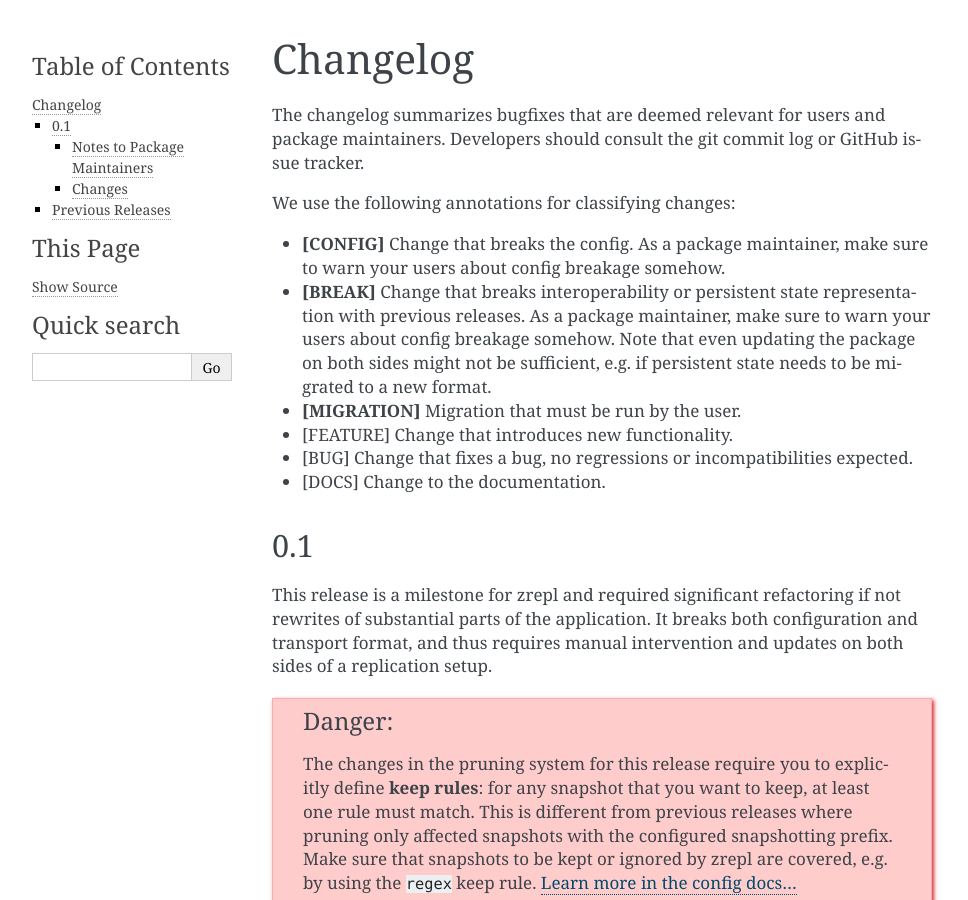
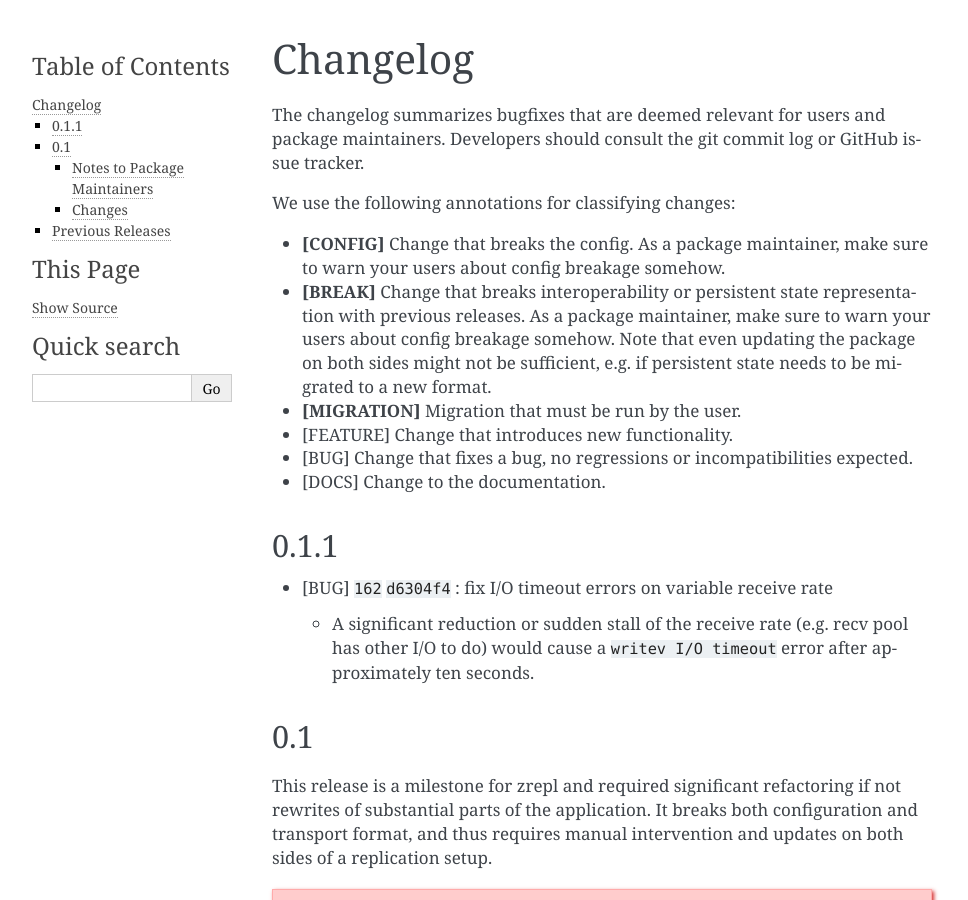
Before and after one commit to zrepl/zrepl, a Sphinx documentation site: the page built from docs/changelog.rst, in a window 1280 px wide and 900 px high. Shown: the whole window, without its empty margins (148-1116 px from the left). Built offline with Sphinx 7.4.7, drawn with Linux system fonts in a browser that asks for light colours; the version number could not be read and is left out; cross-references to code outside the pages are shown as plain code.

Commit message:
docs: 0.1.1 changelog

```diff
--- a/docs/changelog.rst
+++ b/docs/changelog.rst
@@ -24,6 +24,14 @@
 * |feature| Change that introduces new functionality.
 * |bugfix| Change that fixes a bug, no regressions or incompatibilities expected.
 * |docs| Change to the documentation.
+
+0.1.1
+-----
+
+* |bugfix| :issue:`162` :commit:`d6304f4` : fix I/O timeout errors on variable receive rate
+
+  * A significant reduction or sudden stall of the receive rate (e.g. recv pool has other I/O to do)
+    would cause a ``writev I/O timeout`` error after approximately ten seconds.
 
 0.1
 ---
```
